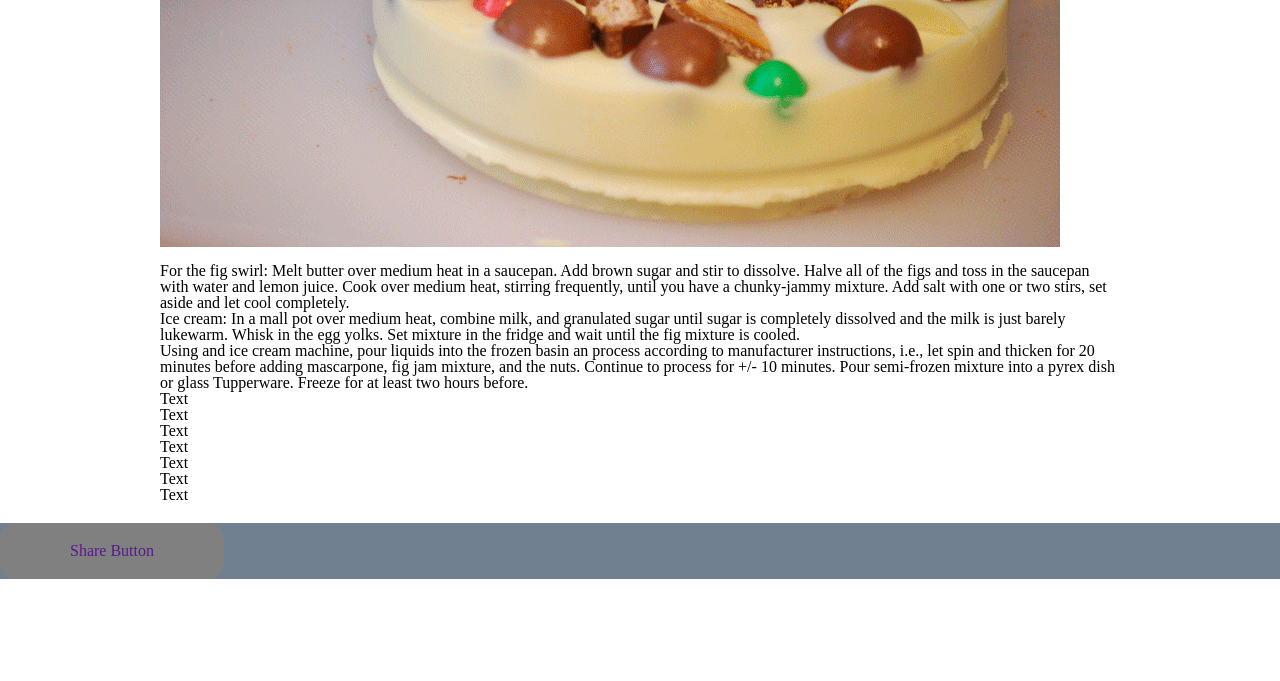
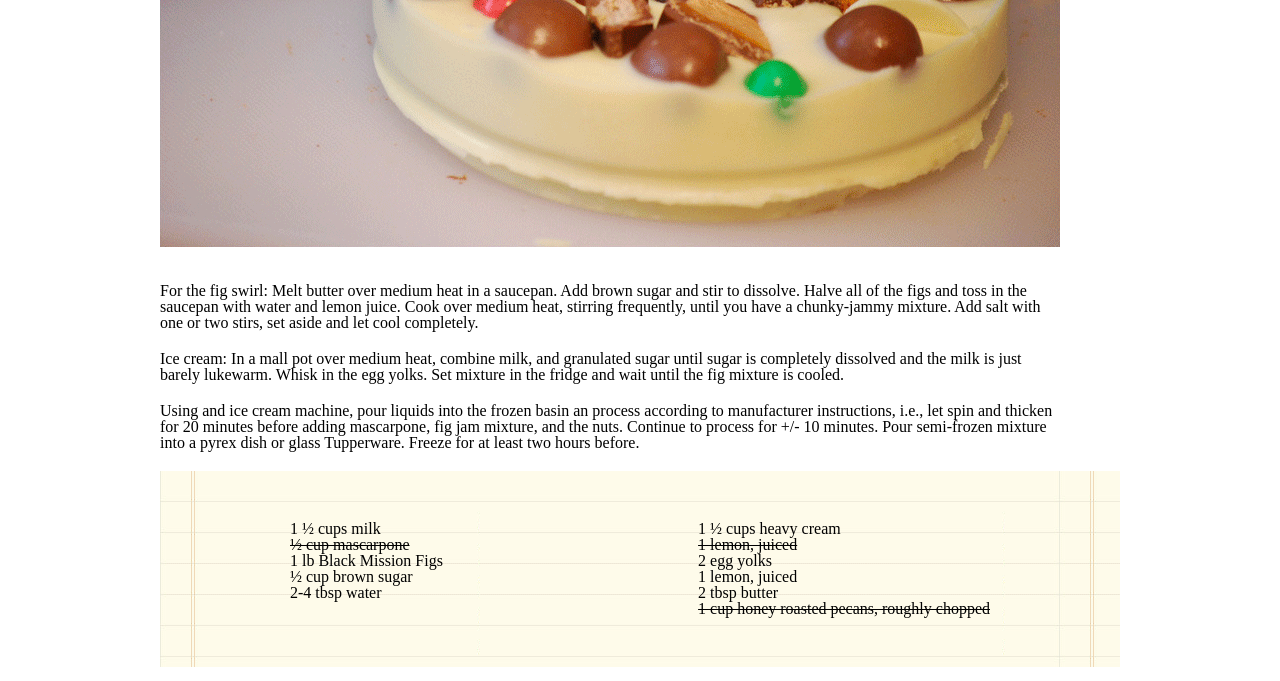
Before and after one commit to PauloMartin90/chocolate_pizza, a plain HTML site: page index.html in a window 1280 px wide. Shown: the part 571-1252 px from the top of the page. Before the commit the page ends 1150 px from the top, so only its background shows below. Drawn offline with Linux system fonts and the light colour scheme.

Commit message:
PARTIAL DONE BUT ONE TIMEgit status git status !

```diff
--- a/index.html
+++ b/index.html
@@ -16,7 +16,7 @@
         <!-- Delicious -->
         <img class='logo'src='images/logo.png'>
         <!-- Float <h2> later -->
-        <div id='deliciousLogo'>
+        <div class='deliciousLogo'>
           <h2>Delicious</h2>
               <p>THE BEST FOOD BLOG ON THE WEB</p>
         </div>
@@ -54,30 +54,43 @@
 
 
       <!-- Article Section -->
-      <section id = "recipe instruction">
-          <div>
+      <div class="recipe">
               <p>For the fig swirl: Melt butter over medium heat in a saucepan. Add brown sugar and stir to dissolve. Halve all of the figs and toss in the saucepan with water and lemon juice. Cook over medium heat, stirring frequently, until you have a chunky-jammy mixture. Add salt with one or two stirs, set aside and let cool completely.</p>
 
               <p>Ice cream: In a mall pot over medium heat, combine milk, and granulated sugar until sugar is completely dissolved and the milk is just barely lukewarm. Whisk in the egg yolks. Set mixture in the fridge and wait until the fig mixture is cooled.</p>
 
               <p>Using and ice cream machine, pour liquids into the frozen basin an process according to manufacturer instructions, i.e., let spin and thicken for 20 minutes before adding mascarpone, fig jam mixture, and the nuts. Continue to process for +/- 10 minutes. Pour semi-frozen mixture into a pyrex dish or glass Tupperware. Freeze for at least two hours before.</p>
           </div>
-      </section>
 
 
 
-  <section>
+
+  <div id="list-items">
     <!-- Create an img background -->
+    <div class="items_1">
       <ul>
-        <li>Text</li>
-        <li>Text</li>
-        <li>Text</li>
-        <li>Text</li>
-        <li>Text</li>
-        <li>Text</li>
-        <li>Text</li>
+        <li>1 ½ cups milk</li>
+        <li style="text-decoration: line-through;">½ cup mascarpone</li>
+        <li>1 lb Black Mission Figs</li>
+        <li>½ cup brown sugar</li>
+        <li>2-4 tbsp water</li>
+
       </ul>
-      </section>
+    </div>
+
+    <div class='items_2'>
+      <ul>
+        <li>1 ½ cups heavy cream</li>
+        <li style="text-decoration: line-through;">1 lemon, juiced</li>
+        <li>2 egg yolks</li>
+        <li>1 lemon, juiced</li>
+        <li>2 tbsp butter</li>
+        <li style="text-decoration: line-through;">1 cup honey roasted pecans, roughly
+          chopped</li>
+
+      </ul>
+    </div>
+    </div>
 
       <script src="app.js"></script>
 
@@ -86,9 +99,14 @@
   </div>
   <footer>
     <section>
+      <img class="logo" src="images/van-pic.png"/>
+      <h2>Vanessa Stevenson</h2>
+      <p>Food Enthusiast, photography fan. Add a pinch of raw foodism and thats pretty much who I am</p>
+    </section>
+    <section>
+     <p> Share Button </p>
+    </section>
 
-    </section>
-    <a class="button" href="" target="_blank">Share Button</a>
   </footer>
 </body>
 </html>
--- a/style.css
+++ b/style.css
@@ -65,63 +65,38 @@ body {
     position: relative;
   }
 
-  .hero-text {
-    height: 12rem;
-    position: absolute;
-    background-color: grey;
-    color: black;
-    top: 25%;
-    left: 25%;
-    right: 25%;
+  .recipe p {
+    text-align: left;
+    background: #ffffff;
+    margin: 20px 0px;
+    padding: 0px 60px 0px 0px;
+}
+
+
+  /* CURRENT WORKING AREA */
+
+#list-items {
+  background-image: url('images/list-bg.png');
+  padding: 50px 50px;
+
+}
+
+
+  .items_1 ul {
+    float: left;
+    padding: 0px 5rem;
+
   }
 
-  .hero-text h1 {
-    font-size: 3rem;
-    margin: 2rem 0;
-    text-align: center;
-  }
-
-  .hero-text p {
-    text-align: center;
-  }
-
-  section.two-feature img {
-    width: 50%;
-    float: left;
-    padding-right: 1rem;
-  }
-
-  section.two-feature div {
-    width: 50%;
+  .items_2 ul {
     float: right;
-    padding-left: 1rem;
-  }
-
-  section.two-feature h2 {
-    font-size: 2rem;
-    margin-bottom: 1rem;
-  }
-
-  section.two-feature p {
-    font-size: 1rem;
-    line-height: 1.25rem;
-    margin-bottom: 1rem;
-  }
-
-  .button {
-    display: block;
-    width: 8rem;
-    text-align: center;
-    background-color: gray;
-    padding: 1.25rem 3rem;
-    border-radius: 1rem;
-    text-decoration: none;
+    padding: 0px 5rem;
   }
 
   footer p {
     text-align: center;
     width: 100%;
-    margin: 5rem 0;
+    /* margin: 5rem 0; */
   }
 
   td {
@@ -139,3 +114,7 @@ th {
     text-align: center;
     background-color: blanchedalmond;
 }
+
+#deliciousLog {
+      float: left;
+}
```
